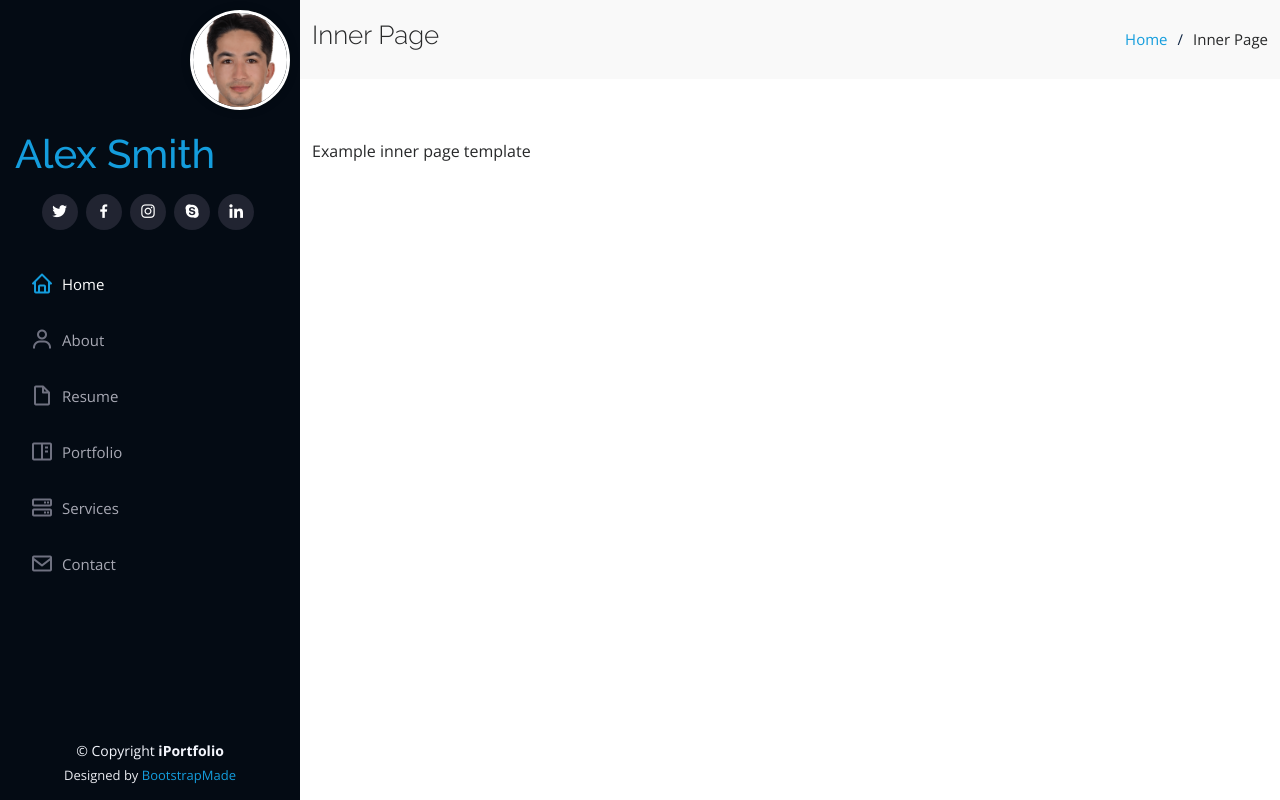
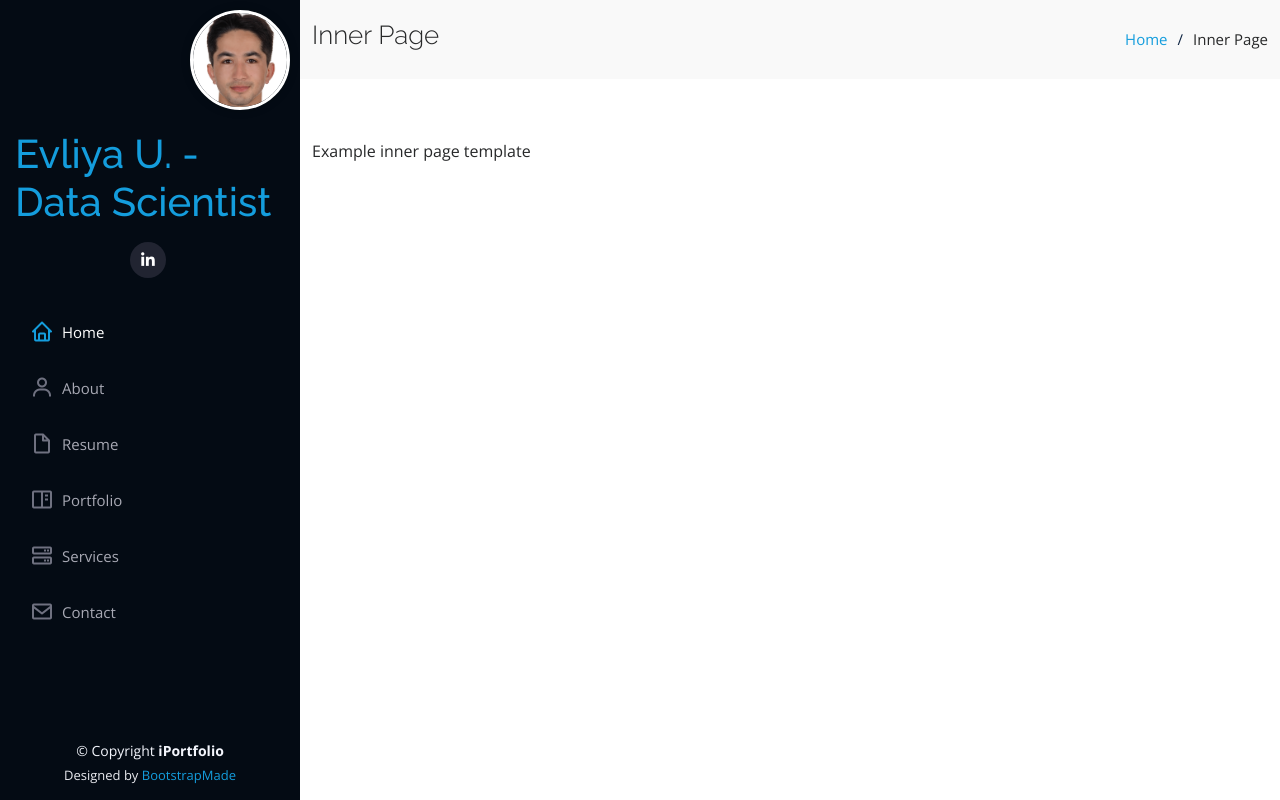
Before and after one commit to evliyaaa/Portfolio, a plain HTML site: page inner-page.html in a window 1280 px wide. Drawn offline with nearby package versions, Linux system fonts and the light colour scheme; files whose address does not match are found by name.

Commit message:
Update inner-page.html

```diff
--- a/inner-page.html
+++ b/inner-page.html
@@ -5,13 +5,13 @@
   <meta charset="utf-8">
   <meta content="width=device-width, initial-scale=1.0" name="viewport">
 
-  <title>Inner Page - iPortfolio Bootstrap Template</title>
+  <title>Evliya U. - Data Scientist</title>
   <meta content="" name="description">
   <meta content="" name="keywords">
 
   <!-- Favicons -->
-  <link href="assets/img/favicon.png" rel="icon">
-  <link href="assets/img/apple-touch-icon.png" rel="apple-touch-icon">
+  <link href="assets/img/port_logo.png" rel="icon">
+  <link href="assets/img/Port_logo.png" rel="apple-touch-icon">
 
   <!-- Google Fonts -->
   <link href="https://fonts.googleapis.com/css?family=Open+Sans:300,300i,400,400i,600,600i,700,700i|Raleway:300,300i,400,400i,500,500i,600,600i,700,700i|Poppins:300,300i,400,400i,500,500i,600,600i,700,700i" rel="stylesheet">
@@ -46,12 +46,8 @@
 
       <div class="profile">
         <img src="C:\Users\48572\Desktop\my_web_page\my_web\assets\img\FOT_1925-PL Dowód osobisty.jpg" alt="" class="img-fluid rounded-circle">
-        <h1 class="text-light"><a href="index.html">Alex Smith</a></h1>
+        <h1 class="text-light"><a href="index.html">Evliya U. - Data Scientist</a></h1>
         <div class="social-links mt-3 text-center">
-          <a href="#" class="twitter"><i class="bx bxl-twitter"></i></a>
-          <a href="#" class="facebook"><i class="bx bxl-facebook"></i></a>
-          <a href="#" class="instagram"><i class="bx bxl-instagram"></i></a>
-          <a href="#" class="google-plus"><i class="bx bxl-skype"></i></a>
           <a href="#" class="linkedin"><i class="bx bxl-linkedin"></i></a>
         </div>
       </div>
```
